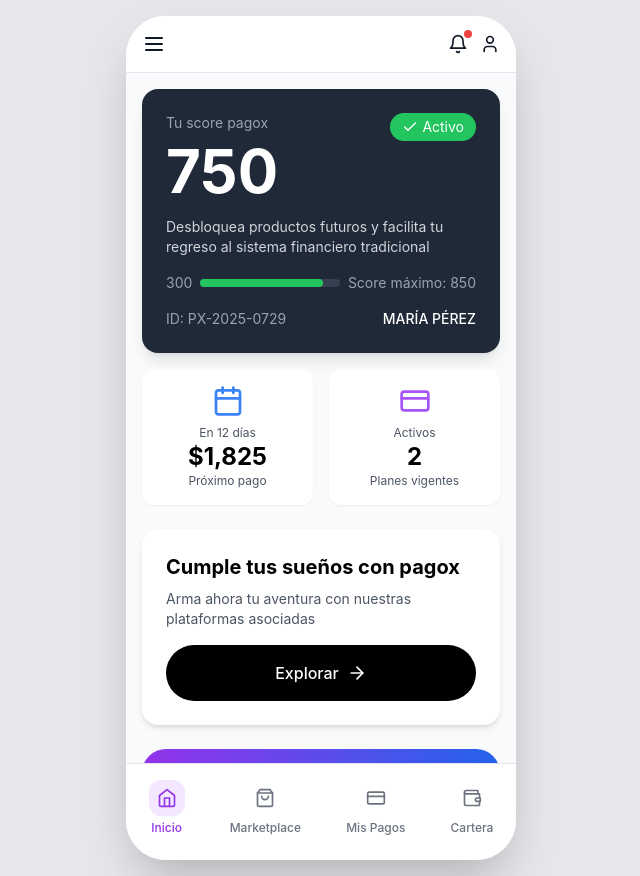
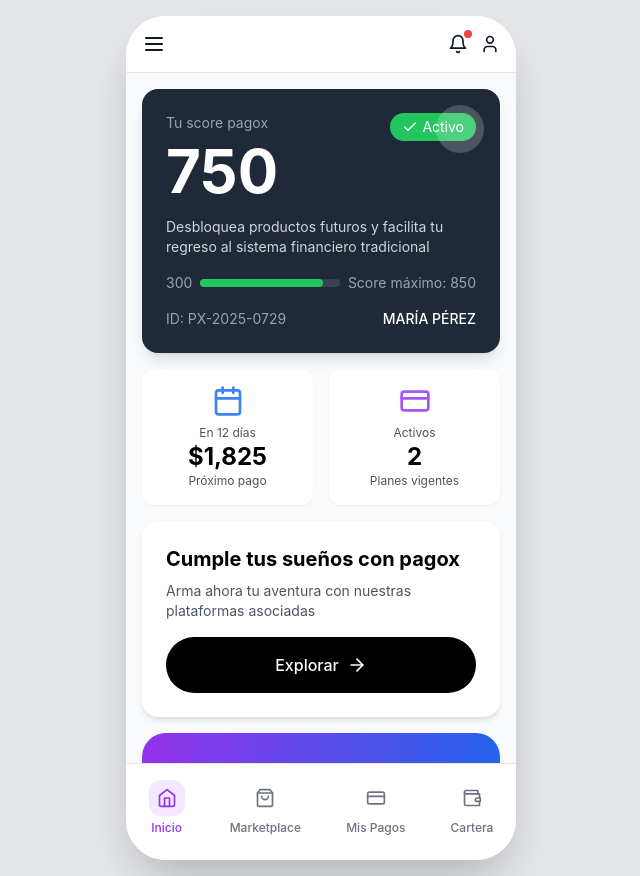
Before and after one commit to Rene-Nun/Pagox_proto_ux, a Next.js app: page / in a window 1280 px wide. Shown: the whole page, without its empty margins (319-959 px from the left). Built offline with nearby package versions, Linux system fonts and the light colour scheme.

Commit message:
Actualizar HomeScreen.tsx

```diff
--- a/app/components/screens/HomeScreen.tsx
+++ b/app/components/screens/HomeScreen.tsx
@@ -16,10 +16,12 @@ export default function HomeScreen({ onNavigate, activeTab }: HomeScreenProps) {
     <MobileContainer>
       <Header showLogo={false} onNavigate={onNavigate} />
 
-      {/* Scrollable Content Container */}
-      <div className="h-full overflow-y-auto pb-20">
+      {/* Scrollable Content */}
+      <div className="flex-1 overflow-y-auto">
+        <div className="p-4 space-y-4">
           {/* Score Card */}
-        <div className="m-4 p-6 bg-gray-800 text-white rounded-2xl relative overflow-hidden shadow-lg animate-fade-in">
+          <div className="p-6 bg-gray-800 text-white rounded-2xl relative overflow-hidden shadow-lg animate-fade-in">
+            <div className="absolute top-4 right-4 w-12 h-12 bg-white rounded-full opacity-20"></div>
             <div className="flex justify-between items-start mb-4">
               <div>
                 <p className="text-gray-400 text-sm mb-2">Tu score pagox</p>
@@ -49,7 +51,7 @@ export default function HomeScreen({ onNavigate, activeTab }: HomeScreenProps) {
           </div>
 
           {/* Stats Row */}
-        <div className="flex justify-around mx-4 mb-6 gap-4">
+          <div className="flex justify-around gap-4">
             <div className="flex-1 bg-white rounded-xl p-4 shadow-sm text-center">
               <Calendar className="w-8 h-8 text-blue-500 mx-auto mb-2" />
               <p className="text-xs text-gray-600">En 12 días</p>
@@ -64,8 +66,8 @@ export default function HomeScreen({ onNavigate, activeTab }: HomeScreenProps) {
             </div>
           </div>
 
-        {/* CTA Section - Más marcada */}
-        <div className="mx-4 mb-6 bg-white rounded-2xl p-6 shadow-md">
+          {/* CTA Section */}
+          <div className="bg-white rounded-2xl p-6 shadow-md">
             <h2 className="text-xl font-bold mb-2">Cumple tus sueños con pagox</h2>
             <p className="text-gray-600 text-sm mb-4">
               Arma ahora tu aventura con nuestras plataformas asociadas
@@ -78,8 +80,7 @@ export default function HomeScreen({ onNavigate, activeTab }: HomeScreenProps) {
             </button>
           </div>
 
-        {/* Ofertas Exclusivas Card - Rediseñada */}
-        <div className="mx-4 mb-6">
+          {/* Ofertas Exclusivas Card */}
           <div className="bg-gradient-to-r from-purple-600 to-blue-600 rounded-3xl p-6 text-white relative overflow-hidden shadow-lg">
             <div className="flex items-center justify-between mb-4">
               <div className="flex items-center gap-3">
@@ -130,10 +131,9 @@ export default function HomeScreen({ onNavigate, activeTab }: HomeScreenProps) {
               Ver todas las ofertas
             </button>
           </div>
-        </div>
 
           {/* Planes de Pago Activos */}
-        <div className="mx-4 mb-4">
+          <div className="pb-4">
             <h3 className="text-xl font-bold mb-4">Planes de Pago Activos</h3>
 
             <div className="bg-white rounded-2xl shadow-sm overflow-hidden">
@@ -217,6 +217,7 @@ export default function HomeScreen({ onNavigate, activeTab }: HomeScreenProps) {
             </div>
           </div>
         </div>
+      </div>
 
       <BottomNav activeTab={activeTab} onNavigate={onNavigate} />
     </MobileContainer>
```
Lines whose indentation alone changed are shown as unchanged.
